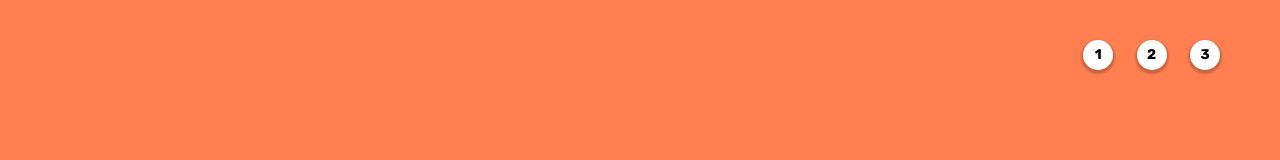
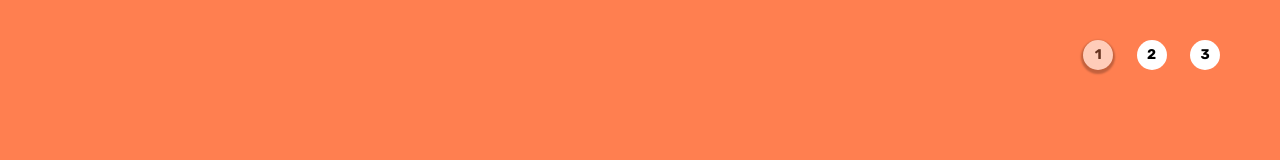
Before and after one commit to valentinacantarelli/htmlcss-shoes, a plain HTML site: page index.html in a window 1280 px wide. In both pictures the pointer is over the link 1098 px from the left and 55 px from the top of the page. Shown: the top 160 px of the page. Drawn offline with Linux system fonts and the light colour scheme.

Commit message:
aggiunta modalità hover

```diff
--- a/css/style.css
+++ b/css/style.css
@@ -10,6 +10,11 @@ html {
 }
 body {
     font-family: 'Rubik', sans-serif;
+}
+/*sezione hover*/
+.main-nav li:hover a {
+    opacity: 0.6;
+    box-shadow: 0 2px 2px 2px rgba(0, 0, 0, 0.4)  ;
 }
 /*menu header*/
 header{
@@ -35,7 +40,7 @@ nav li a {
     height: 30px;
     width: 30px;
     border-radius: 50%;
-    box-shadow: 0 2px 2px 2px rgba(0, 0, 0, 0.2)  ;
+
 }
 /*main*/
 section {
```
